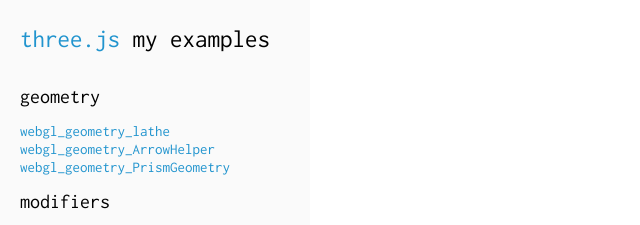
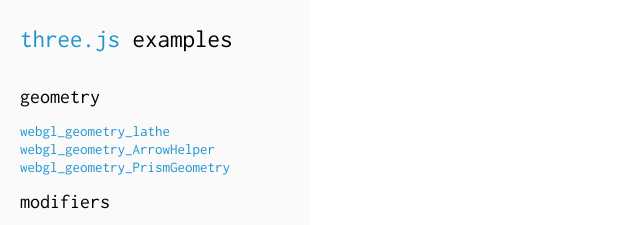
Before and after one commit to alexan0308/threejs, a plain HTML site: page examples/index.html in a window 1280 px wide. Shown: the top 225 px of the page, 0-640 px from the left. Drawn offline with Linux system fonts and the light colour scheme.

Commit message:
zagolovok

```diff
--- a/examples/index.html
+++ b/examples/index.html
@@ -93,7 +93,7 @@
 
 		<div id="panel">
 			<div id="list">
-				<h1><a href="http://threejs.org">three.js</a> my examples</h1>
+				<h1><a href="http://threejs.org">three.js</a> examples</h1>
 			</div>
 		</div>
 		<iframe id="viewer" allowfullscreen></iframe>
```
